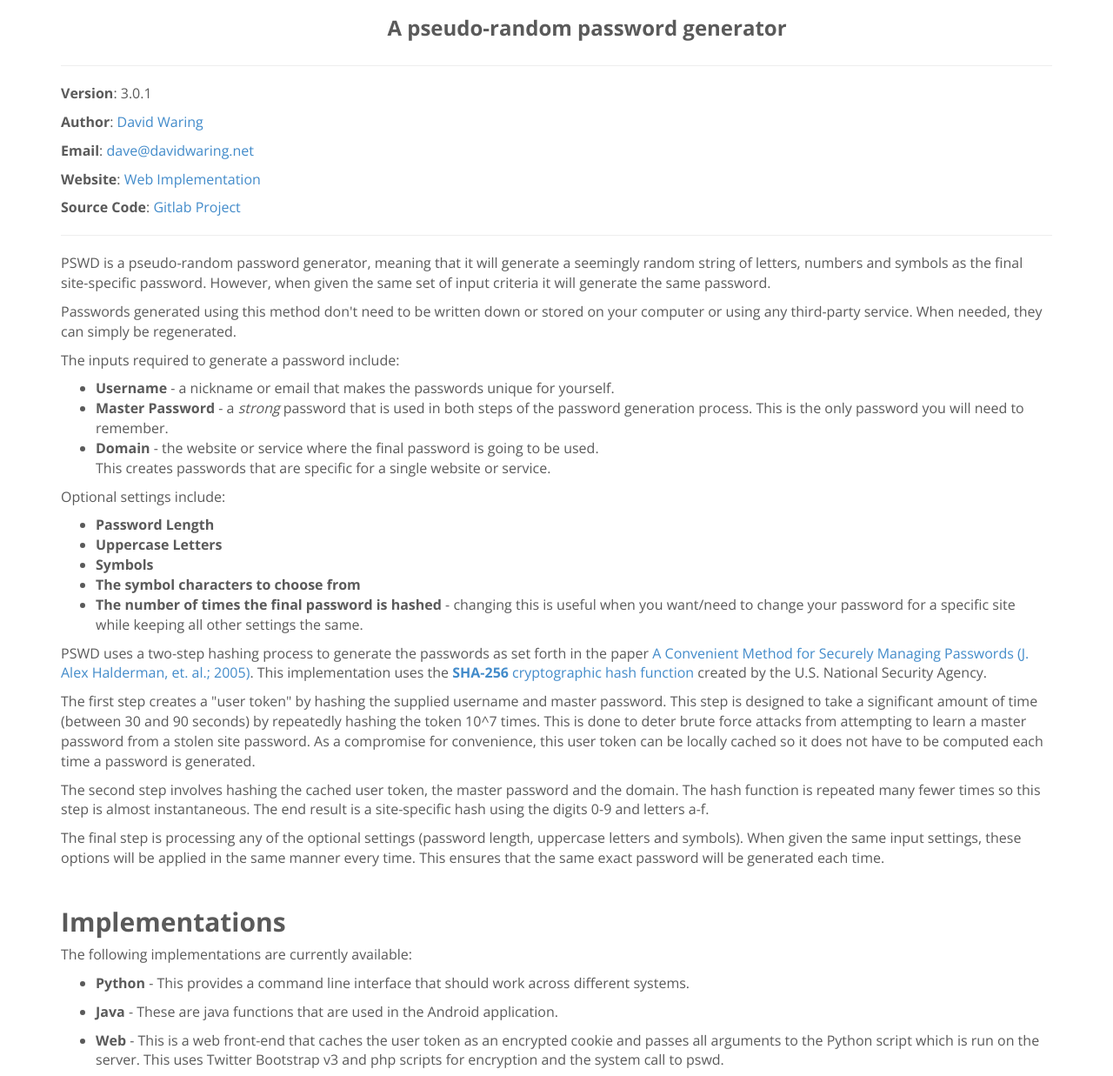
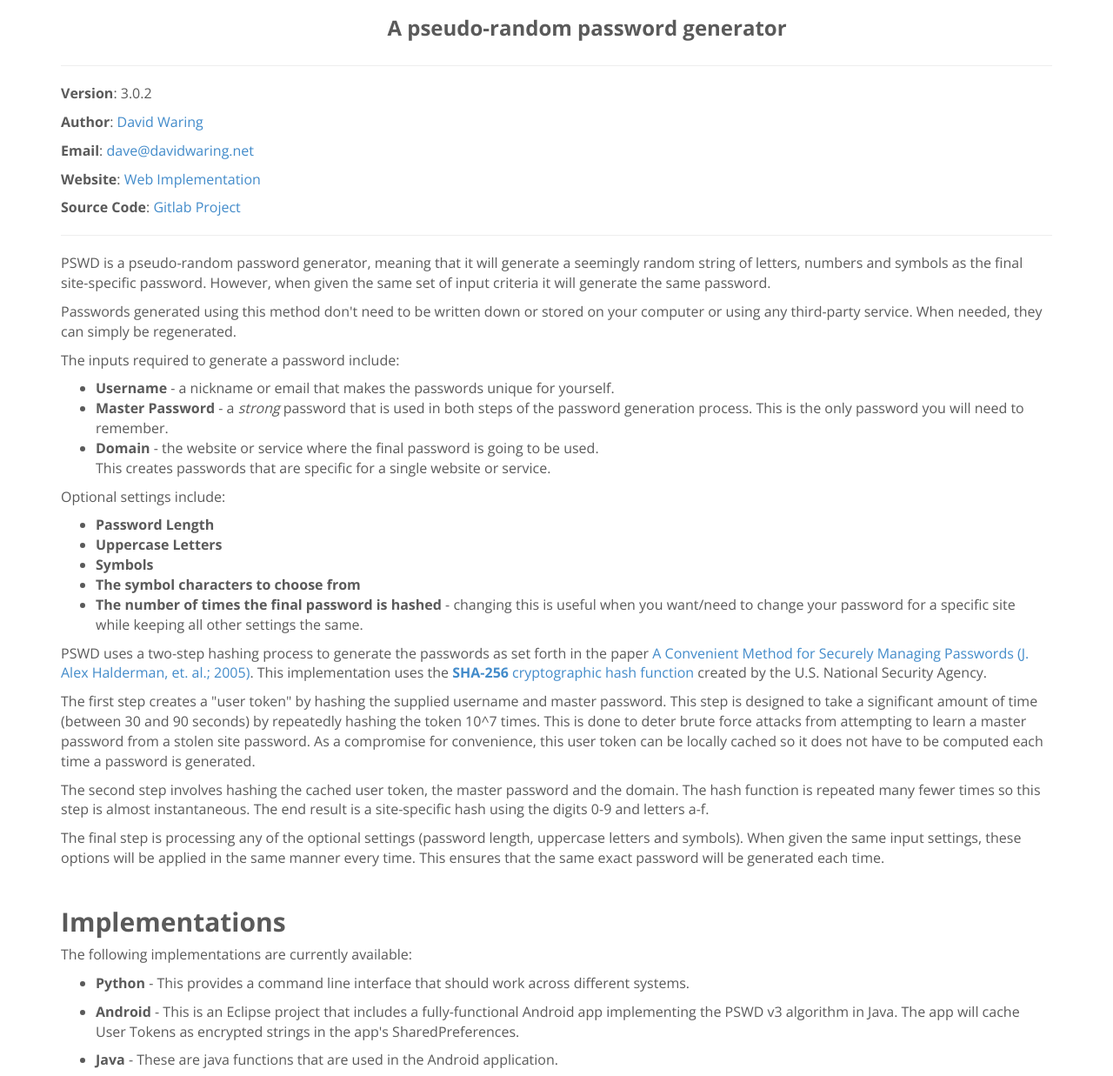
Before and after one commit to dwaring87/pswd, a plain HTML site: page web/info.html in a window 1280 px wide. Shown: the part 151-1388 px from the top of the page at 87% size. Drawn offline with nearby package versions, Linux system fonts and the light colour scheme.

Commit message:
Info Update
Updated info.html for web site and the readme

```diff
--- a/web/info.html
+++ b/web/info.html
@@ -87,7 +87,7 @@
 				<h3>A pseudo-random password generator</h3>
 			</div>
 			<hr>
-			<p><strong>Version</strong>: 3.0.1</p>
+			<p><strong>Version</strong>: 3.0.2</p>
 			<p><strong>Author</strong>: <a href="http://www.davidwaring.net/">David Waring</a></p>
 			<p><strong>Email</strong>: <a href="mailto:dave@davidwaring.net">dave@davidwaring.net</a></p>
 			<p><strong>Website</strong>: <a href="https://pswd.davidwaring.net/">Web Implementation</a></p>
@@ -142,6 +142,10 @@
 			<li><p><strong>Python</strong> - This provides a command line interface that should
 			work across different systems.</p>
 			</li>
+			<li><p><strong>Android</strong> - This is an Eclipse project that includes a fully-functional
+				Android app implementing the PSWD v3 algorithm in Java.  The app will
+				cache User Tokens as encrypted strings in the app's SharedPreferences.</p>
+			</li>
 			<li><p><strong>Java</strong> - These are java functions that are used in the Android
 			application.</p>
 			</li>
```
Also changed, not shown: 1 other file. Lines whose indentation alone changed are shown as unchanged.
